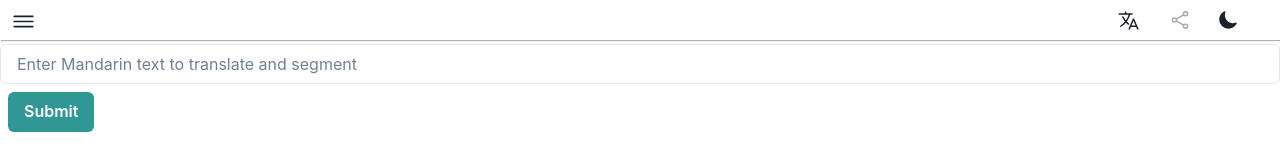
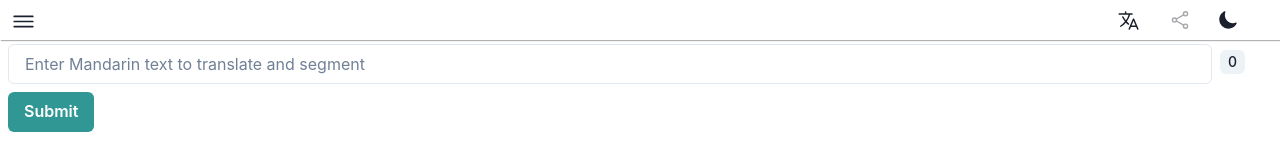
Before and after one commit to robertoloja/mandarin-app, a Next.js app in the folder frontend/: page / in a window 1280 px wide. Shown: the top 160 px of the page. Built offline with nearby package versions, Linux system fonts and the light colour scheme.

Commit message:
Custom text box; implement maximum character limit on the client-side

```diff
--- /dev/null
+++ b/frontend/Constants.ts
@@ -0,0 +1,2 @@
+export const MAX_LENGTH_FREE =
+  process.env.NODE_ENV === 'development' ? 10000 : 500;
--- a/frontend/src/app/page.tsx
+++ b/frontend/src/app/page.tsx
@@ -10,6 +10,7 @@ import ProgressBar from '@/components/ProgressBar';
 import { SegmentResponseType } from '@/utils/types';
 import { RootState } from '@/utils/store/store';
 import { MandoBotAPI } from '@/utils/api';
+import TextInput from '@/components/TextInputComponent';
 
 export default function Home() {
   const inputRef = useRef<HTMLInputElement>(null);
@@ -55,13 +56,14 @@ export default function Home() {
     <Box h="100%">
       <ProgressBar />
       <form onSubmit={handleSubmit}>
-        <Input
+        <TextInput inputRef={inputRef} />
+        {/* <Input
           type="text"
           placeholder="Enter Mandarin text to translate and segment"
           ref={inputRef}
           mb="0"
           mt={percentLoaded < 100 ? '0' : '0.25rem'}
-        />
+        /> */}
         <HStack>
           <Button
             type="submit"
--- /dev/null
+++ b/frontend/src/components/TextInputComponent.tsx
@@ -0,0 +1,52 @@
+'use client';
+
+import { RootState } from '@/utils/store/store';
+import { Container, HStack, Input, Tag } from '@chakra-ui/react';
+import { RefObject, useState } from 'react';
+import { useSelector } from 'react-redux';
+import { MAX_LENGTH_FREE } from 'Constants';
+
+export default function TextInput(props: {
+  inputRef: RefObject<HTMLInputElement | null>;
+}) {
+  const [charCount, setCharCount] = useState(0);
+  const handleTextChange = () => {
+    if (props.inputRef.current) {
+      const input = props.inputRef.current.value;
+      if (input.length >= MAX_LENGTH_FREE)
+        props.inputRef.current.value = input.slice(0, MAX_LENGTH_FREE);
+      setCharCount(props.inputRef.current.value.length);
+    }
+  };
+  const percentLoaded = useSelector(
+    (state: RootState) => state.loading.percentLoaded,
+  );
+  return (
+    <HStack>
+      <Input
+        type="text"
+        placeholder="Enter Mandarin text to translate and segment"
+        ref={props.inputRef}
+        mb="0"
+        ml="8px"
+        onChange={handleTextChange}
+        mt={percentLoaded < 100 ? '0' : '0.25rem'}
+      />
+      <Container w="4rem" m="0" p="0">
+        <Tag
+          cursor="help"
+          transition="background-color 0.5s ease"
+          bg={
+            charCount > MAX_LENGTH_FREE - 20 && charCount < MAX_LENGTH_FREE
+              ? 'orange.500'
+              : charCount == MAX_LENGTH_FREE
+                ? 'red.500'
+                : undefined
+          }
+        >
+          {charCount}
+        </Tag>
+      </Container>
+    </HStack>
+  );
+}
--- a/frontend/src/utils/api.ts
+++ b/frontend/src/utils/api.ts
@@ -3,6 +3,7 @@ import { SegmentResponseType } from './types';
 import { store } from './store/store';
 import { setError, clearError } from '@/utils/store/errorSlice';
 import { logout, setUsername } from './store/authSlice';
+import { MAX_LENGTH_FREE } from 'Constants';
 
 export function getCookie(name: string): string | null {
   const cookieValue = document.cookie
@@ -63,9 +64,12 @@ api.interceptors.request.use((config) => {
 
 export const MandoBotAPI = {
   segment: async function (sentence: string): Promise<SegmentResponseType> {
-    const response = await api.post(`/segment?data=${sentence}`, {
-      sentence: sentence,
-    });
+    const response = await api.post(
+      `/segment?data=${sentence.slice(0, MAX_LENGTH_FREE)}`,
+      {
+        sentence: sentence,
+      },
+    );
     return response.data;
   },
 
```
